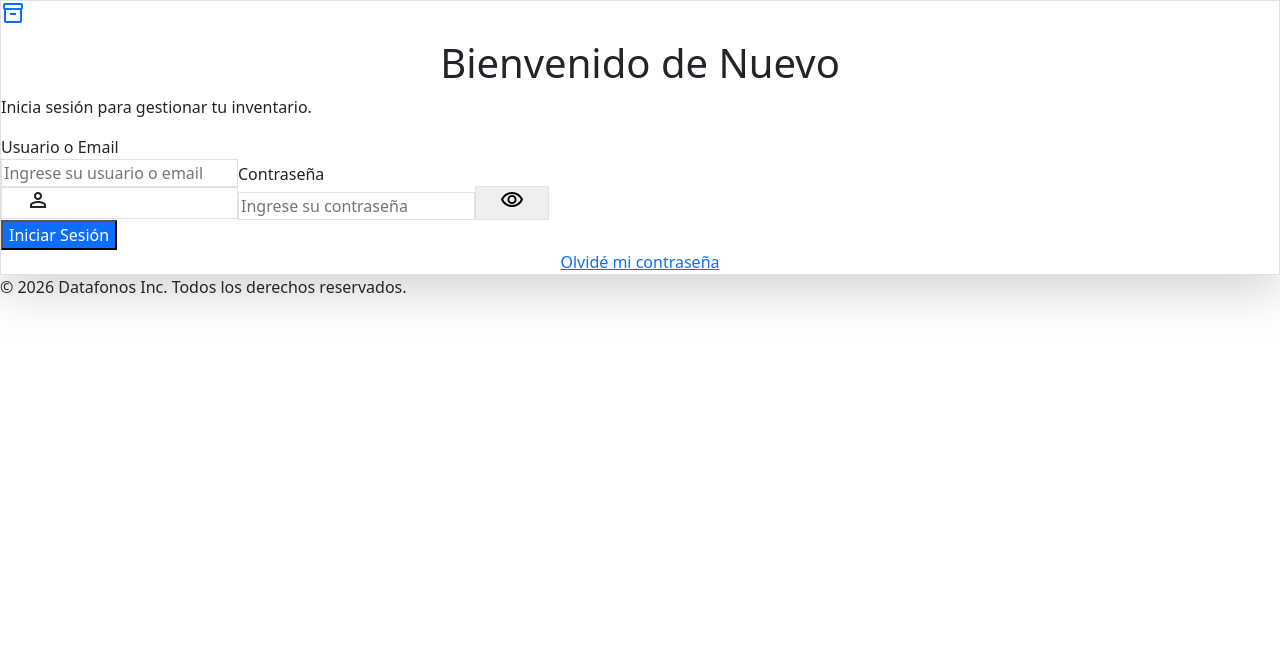
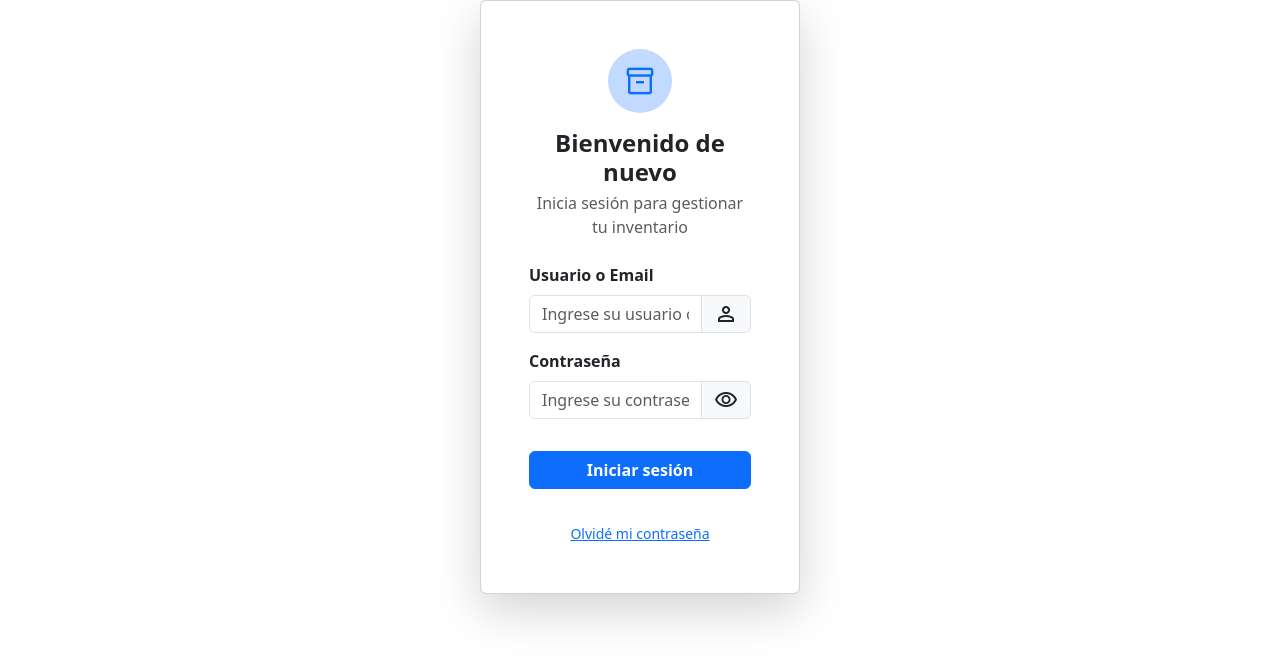
Before and after one commit to albapanato/pi_plus-frontend, a React (Vite) app: page / in a window 1280 px wide. Shown: the top 662 px of the page. Built offline with nearby package versions, Linux system fonts and the light colour scheme.

Commit message:
cambios de estilo a Bootstrap

```diff
--- a/src/pages/Login.tsx
+++ b/src/pages/Login.tsx
@@ -1,96 +1,72 @@
 export default function Login() {
   return (
-    <main className="w-full flex items-center justify-center">
-      <div className="flex w-full max-w-xl flex-col items-center">
-        <div className="w-full rounded-xl border border-border-light/50 bg-card-light p-8 shadow-lg md:p-10">
+    <main className="w-100 d-flex justify-content-center">
+      <div className="card shadow-lg w-25">
+        <div className="card-body p-4 p-md-5">
           {/* Header */}
-          <div className="flex flex-col items-center gap-2 pb-6">
-            <div className="mb-2 flex h-16 w-16 items-center justify-center rounded-full bg-primary/20">
-              <span className="material-symbols-outlined text-primary text-4xl">
+          <div className="text-center mb-4">
+            <div
+              className="d-inline-flex align-items-center justify-content-center rounded-circle bg-primary bg-opacity-25 mb-3"
+              style={{ width: "64px", height: "64px" }}
+            >
+              <span className="material-symbols-outlined text-primary fs-2">
                 inventory_2
               </span>
             </div>
 
-            <h1 className="text-center text-[32px] font-bold leading-tight text-text-light">
-              Bienvenido de Nuevo
-            </h1>
-            <p className="text-base text-slate-500">
-              Inicia sesión para gestionar tu inventario.
+            <h1 className="h4 fw-bold mb-1">Bienvenido de nuevo</h1>
+            <p className="text-muted mb-0">
+              Inicia sesión para gestionar tu inventario
             </p>
           </div>
 
-          {/* Form */}
-          <form className="flex flex-col gap-4">
-            {/* Usuario */}
-            <label className="flex flex-col">
-              <span className="pb-2 text-base font-medium text-text-light">
-                Usuario o Email
-              </span>
-
-              <div className="flex">
+          {/* Formulario */}
+          <form className="d-flex flex-column gap-3">
+            <div>
+              <label className="form-label fw-semibold">Usuario o Email</label>
+              <div className="input-group">
                 <input
                   type="text"
+                  className="form-control"
                   placeholder="Ingrese su usuario o email"
-                  className="h-14 w-full rounded-l-lg border border-border-light bg-background-light p-[15px] text-base outline-none focus:ring-2 focus:ring-primary/50"
                 />
-                <div className="flex items-center justify-center rounded-r-lg border border-l-0 border-border-light bg-background-light px-4 text-placeholder-light">
-                  <span className="material-symbols-outlined text-2xl">
-                    person
-                  </span>
-                </div>
+                <span className="input-group-text">
+                  <span className="material-symbols-outlined">person</span>
+                </span>
               </div>
-            </label>
+            </div>
 
-            {/* Contraseña */}
-            <label className="flex flex-col">
-              <span className="pb-2 text-base font-medium text-text-light">
-                Contraseña
-              </span>
-
-              <div className="flex">
+            <div>
+              <label className="form-label fw-semibold">Contraseña</label>
+              <div className="input-group">
                 <input
                   type="password"
+                  className="form-control"
                   placeholder="Ingrese su contraseña"
-                  className="h-14 w-full rounded-l-lg border border-border-light bg-background-light p-[15px] text-base outline-none focus:ring-2 focus:ring-primary/50"
                 />
                 <button
                   type="button"
+                  className="input-group-text"
                   aria-label="Mostrar contraseña"
-                  className="flex items-center justify-center rounded-r-lg border border-l-0 border-border-light bg-background-light px-4 text-placeholder-light"
                 >
-                  <span className="material-symbols-outlined text-2xl">
-                    visibility
-                  </span>
+                  <span className="material-symbols-outlined">visibility</span>
                 </button>
               </div>
-            </label>
+            </div>
 
-            {/* Botón */}
-            <div className="pt-6">
-              <button
-                type="submit"
-                className="h-12 w-full rounded-lg bg-primary text-base font-bold text-white transition-colors hover:bg-primary/90 focus:outline-none focus:ring-2 focus:ring-primary"
-              >
-                Iniciar Sesión
+            <div className="d-grid mt-3">
+              <button type="submit" className="btn btn-primary fw-bold">
+                Iniciar sesión
               </button>
             </div>
 
-            {/* Forgot */}
-            <div className="text-center">
-              <a
-                href="#"
-                className="text-sm font-medium text-primary hover:underline"
-              >
+            <div className="text-center mt-3">
+              <a href="#" className="link-primary small">
                 Olvidé mi contraseña
               </a>
             </div>
           </form>
         </div>
-
-        {/* Footer */}
-        <p className="mt-8 text-sm text-slate-500">
-          © 2026 Datafonos Inc. Todos los derechos reservados.
-        </p>
       </div>
     </main>
   );
```
Also changed, not shown: src/components/Footer.tsx (added, +7 -0 lines), src/components/Header.tsx (added, +16 -0 lines), src/components/Sidebar.tsx (added, +59 -0 lines).
